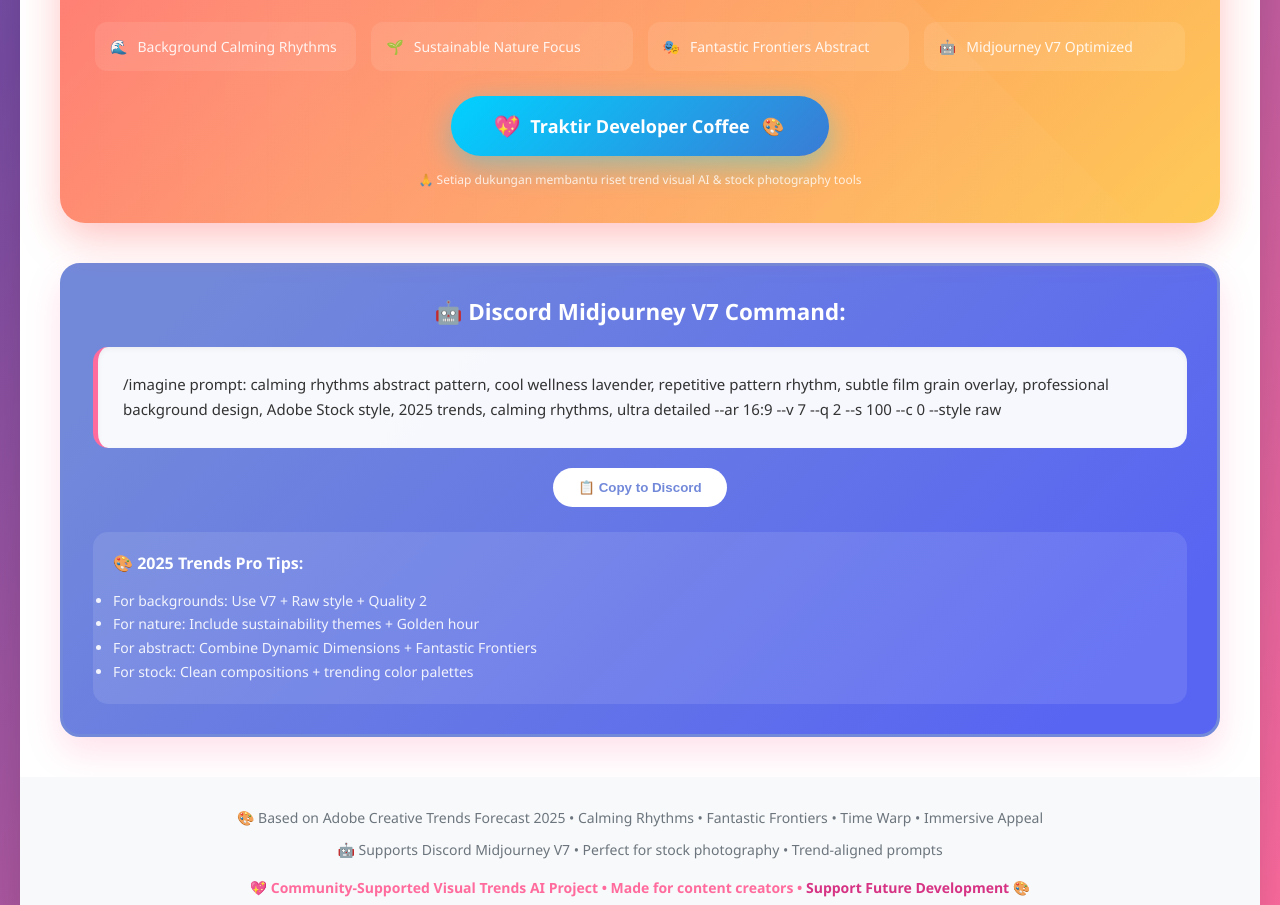
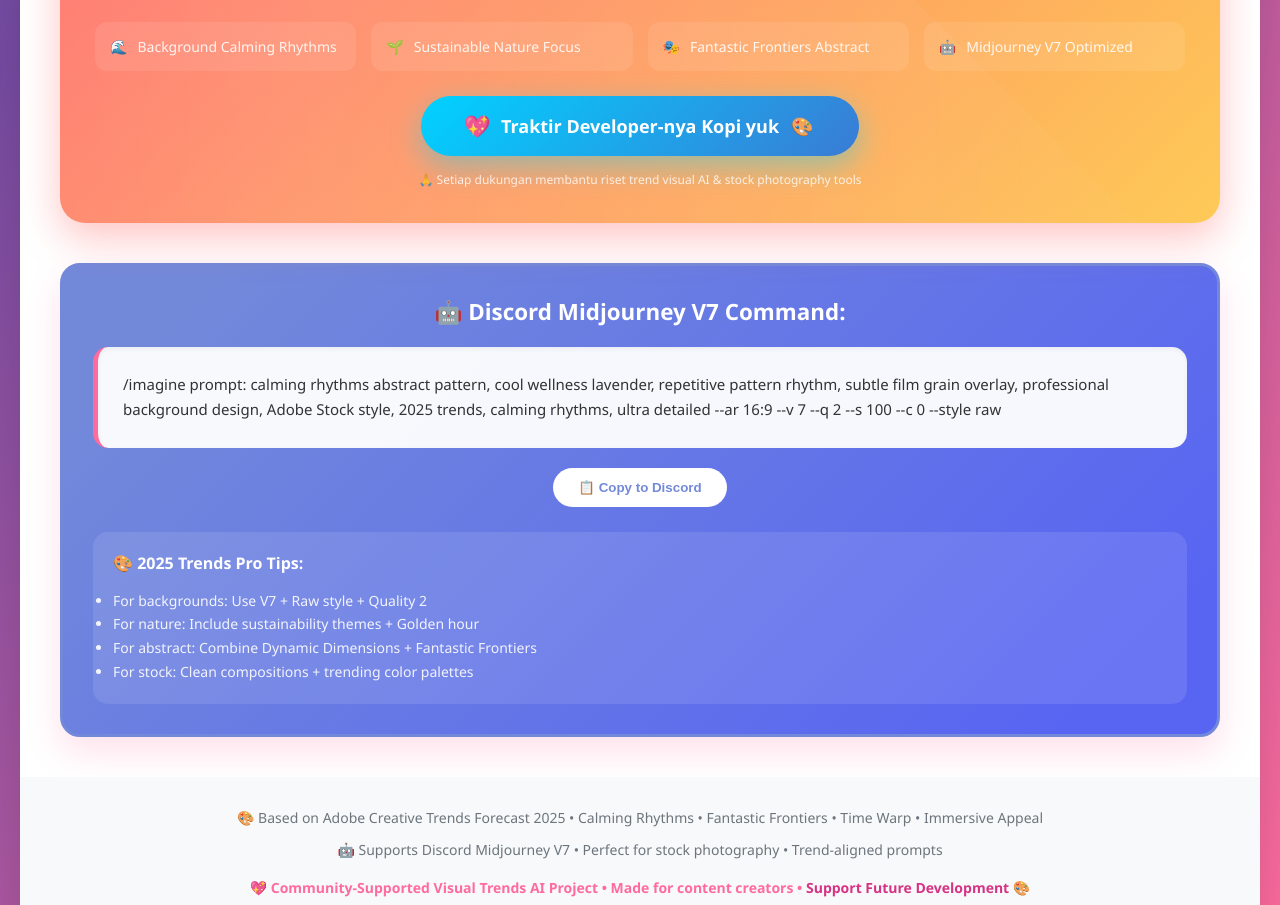
Before and after one commit to micro-boy/Background-Nature-Abstract, a plain HTML site: page index.html in a window 1280 px wide. Shown: the part 2100-3005 px from the top of the page. Drawn offline with Linux system fonts and the light colour scheme.

Commit message:
Update index.html

```diff
--- a/index.html
+++ b/index.html
@@ -988,7 +988,7 @@
                        class="donate-btn"
                        onclick="trackDonation()">
                         <span class="heart-icon">💖</span>
-                        <span>Traktir Developer Coffee</span>
+                        <span>Traktir Developer-nya Kopi yuk</span>
                         <span>🎨</span>
                     </a>
 
```
